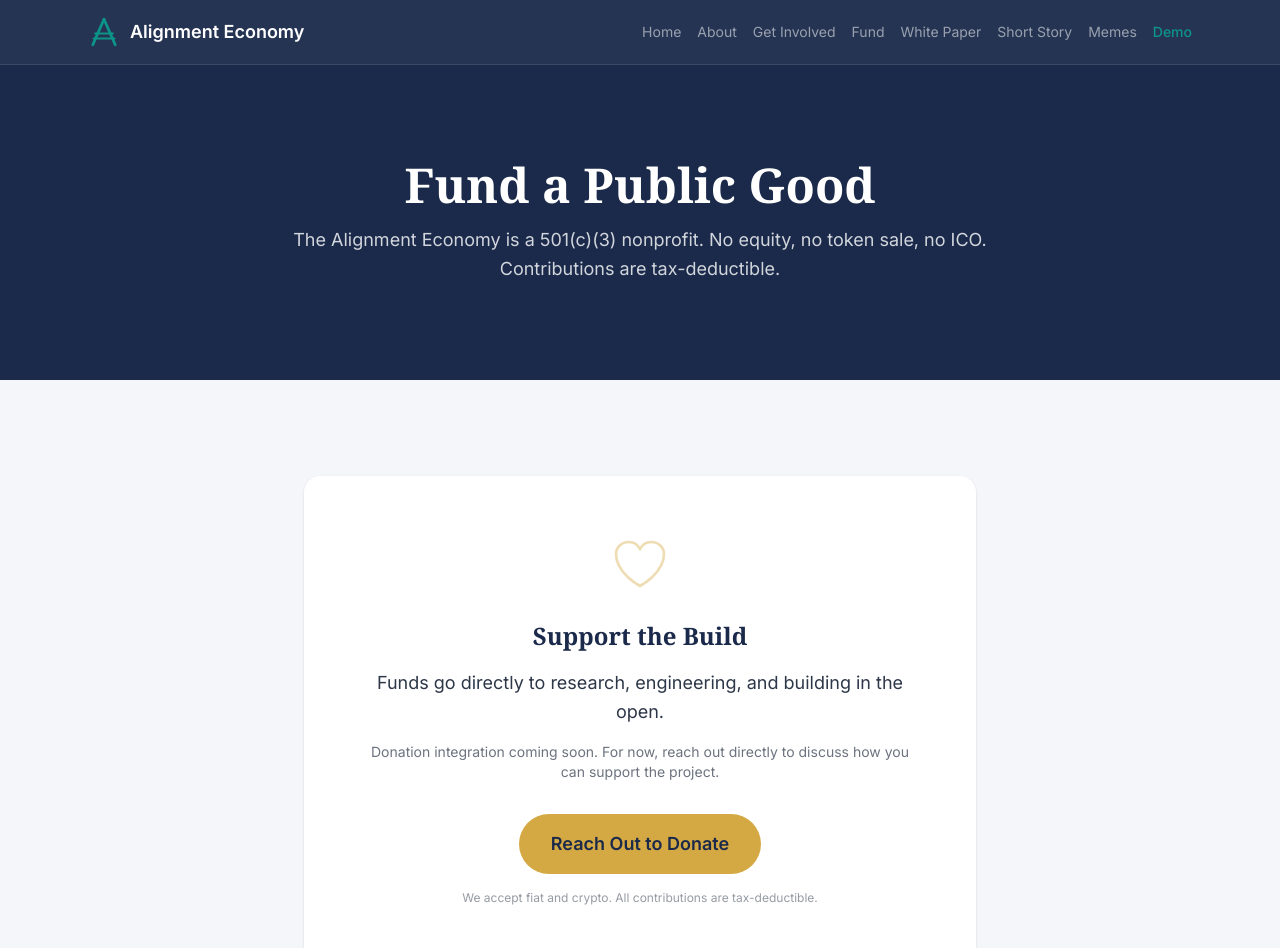
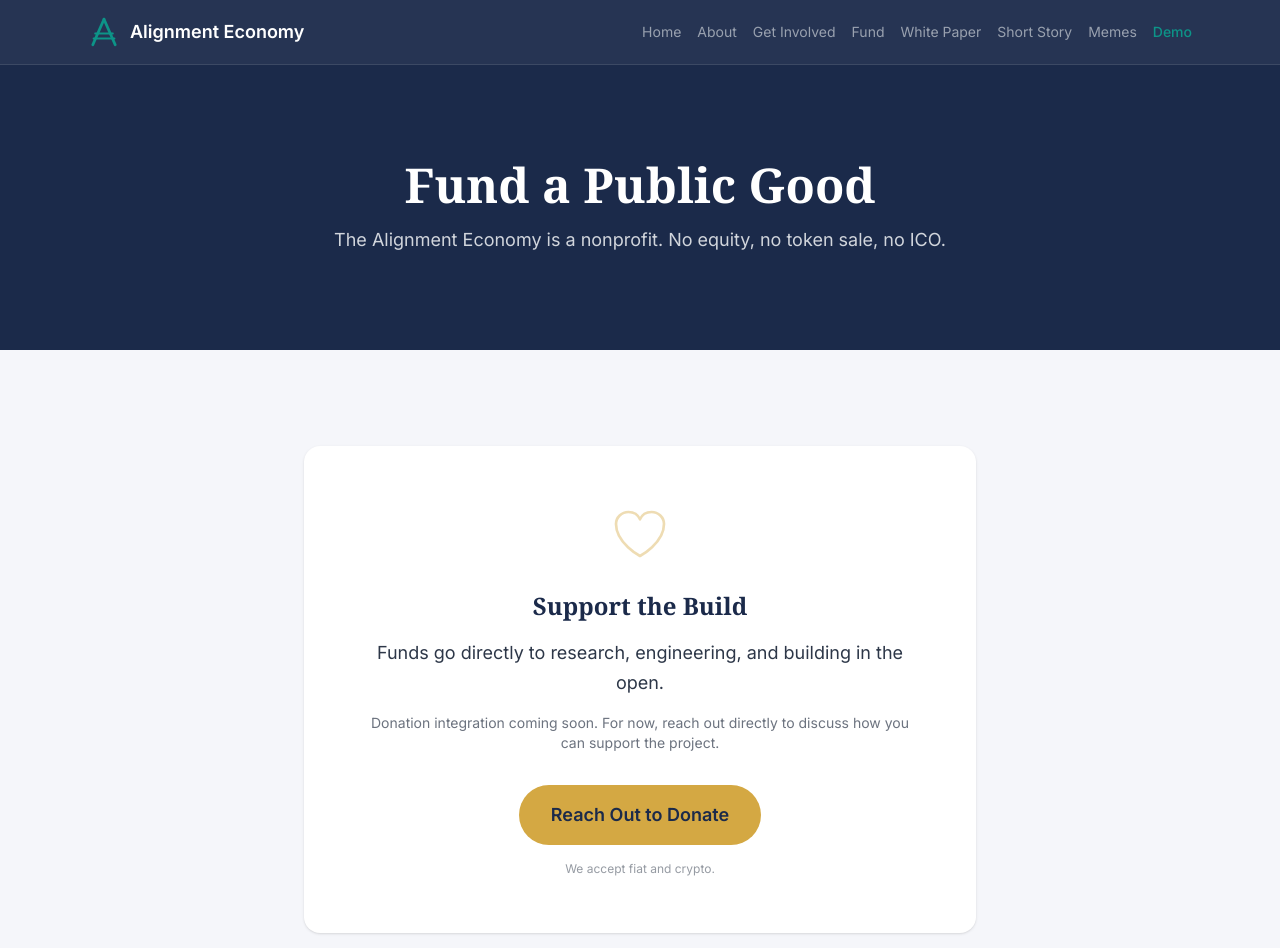
Before and after one commit to mattfmccormick/alignment-economy, a Next.js app: page /fund in a window 1280 px wide. Shown: the top 948 px of the page. Built offline with nearby package versions, Linux system fonts and the light colour scheme.

Commit message:
Remove 501(c)(3) and tax-deductible claims pending status confirmation

```diff
--- a/src/app/about/page.tsx
+++ b/src/app/about/page.tsx
@@ -16,7 +16,7 @@ export default function AboutPage() {
           <div className="max-w-3xl mx-auto">
             <h1 className="font-heading text-4xl md:text-5xl font-bold mb-4">About the Alignment Economy</h1>
             <p className="text-gray-300 text-lg leading-relaxed">
-              A 501(c)(3) nonprofit building a new way to measure and transfer value.
+              A nonprofit building a new way to measure and transfer value.
             </p>
           </div>
         </section>
--- a/src/app/fund/layout.tsx
+++ b/src/app/fund/layout.tsx
@@ -3,12 +3,12 @@ import type { Metadata } from "next";
 export const metadata: Metadata = {
   title: "Fund the Build",
   description:
-    "Support the Alignment Economy, a 501(c)(3) nonprofit building a new economic system. Tax-deductible donations go directly to research, engineering, and building in the open.",
+    "Support the Alignment Economy, a nonprofit building a new economic system. Donations go directly to research, engineering, and building in the open.",
   alternates: { canonical: "https://alignmenteconomy.org/fund" },
   openGraph: {
     title: "Fund the Build | The Alignment Economy",
     description:
-      "501(c)(3) nonprofit. Tax-deductible. Funds go directly to research, engineering, and building in the open.",
+      "Nonprofit. Funds go directly to research, engineering, and building in the open.",
     url: "https://alignmenteconomy.org/fund",
   },
 };
--- a/src/app/fund/page.tsx
+++ b/src/app/fund/page.tsx
@@ -12,8 +12,8 @@ export default function FundPage() {
           <div className="max-w-3xl mx-auto">
             <h1 className="font-heading text-4xl md:text-5xl font-bold mb-4">Fund a Public Good</h1>
             <p className="text-gray-300 text-lg leading-relaxed">
-              The Alignment Economy is a 501(c)(3) nonprofit. No equity, no
-              token sale, no ICO. Contributions are tax-deductible.
+              The Alignment Economy is a nonprofit. No equity, no
+              token sale, no ICO.
             </p>
           </div>
         </section>
@@ -41,7 +41,7 @@ export default function FundPage() {
                 Reach Out to Donate
               </a>
               <p className="text-ae-slate/50 text-xs">
-                We accept fiat and crypto. All contributions are tax-deductible.
+                We accept fiat and crypto.
               </p>
             </div>
 
--- a/src/app/layout.tsx
+++ b/src/app/layout.tsx
@@ -14,7 +14,7 @@ export const metadata: Metadata = {
     template: "%s | The Alignment Economy",
   },
   description:
-    "The global economic system is evolving: The left wants to redistribute. The right wants to deregulate. Both are missing the point. The Alignment Economy is a 501(c)(3) nonprofit building a new way to measure and transfer value.",
+    "The global economic system is evolving: The left wants to redistribute. The right wants to deregulate. Both are missing the point. The Alignment Economy is a nonprofit building a new way to measure and transfer value.",
   keywords: [
     "alignment economy",
     "new economic system",
@@ -88,9 +88,8 @@ export default function RootLayout({
               name: "The Alignment Economy",
               url: "https://alignmenteconomy.org",
               description:
-                "A 501(c)(3) nonprofit building a new economic system that makes invisible labor visible and aligns incentives so cooperation wins.",
+                "A nonprofit building a new economic system that makes invisible labor visible and aligns incentives so cooperation wins.",
               foundingDate: "2025",
-              nonprofitStatus: "501(c)(3)",
               sameAs: [],
               contactPoint: {
                 "@type": "ContactPoint",
--- a/src/app/page.tsx
+++ b/src/app/page.tsx
@@ -924,7 +924,7 @@ function BuildWithUs() {
             </div>
             <h3 className="font-heading text-xl font-bold text-ae-navy mb-3">Fund</h3>
             <p className="text-ae-slate text-sm leading-relaxed mb-4">
-              Fund the build. 501(c)(3). Tax-deductible. No token sales, no equity, no ICO.
+              Fund the build. Nonprofit. No token sales, no equity, no ICO.
             </p>
             <span className="inline-block bg-ae-gold text-ae-navy px-6 py-2.5 rounded-full font-semibold text-sm hover:bg-ae-gold-light transition-colors">
               Donate →
```
